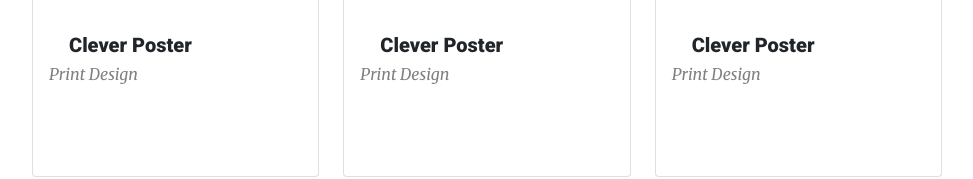
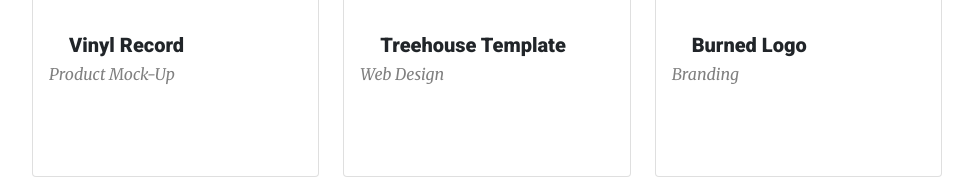
Before and after one commit to karolinamruk/project-nice, a website: page index.html in a window 1280 px wide. Shown: the part 2389-2568 px from the top of the page, without its empty margins (153-1126 px from the left). Drawn offline with nearby package versions, Linux system fonts and the light colour scheme.

Commit message:
Change titles and subtitles in Portfolio elements(h4 and h5)

```diff
--- a/index.html
+++ b/index.html
@@ -173,8 +173,8 @@
                     <img src="images/pexels-jess-bailey-designs-755992.jpg" />
                   </div>
                   <div class="card-body">
-                    <h4 class="card-title">Clever Poster</h4>
-                    <h5>Print Design</h5>
+                    <h4 class="card-title">Vinyl Record</h4>
+                    <h5>Product Mock-Up</h5>
                   </div>
                 </div>
               </div>
@@ -184,8 +184,8 @@
                     <img src="images/pexels-mnz-1639729.jpg" />
                   </div>
                   <div class="card-body">
-                    <h4 class="card-title">Clever Poster</h4>
-                    <h5>Print Design</h5>
+                    <h4 class="card-title">Treehouse Template</h4>
+                    <h5>Web Design</h5>
                   </div>
                 </div>
               </div>
@@ -195,8 +195,8 @@
                     <img src="images/pexels-engin-akyurt-1435750.jpg" />
                   </div>
                   <div class="card-body">
-                    <h4 class="card-title">Clever Poster</h4>
-                    <h5>Print Design</h5>
+                    <h4 class="card-title">Burned Logo</h4>
+                    <h5>Branding</h5>
                   </div>
                 </div>
               </div>
```
